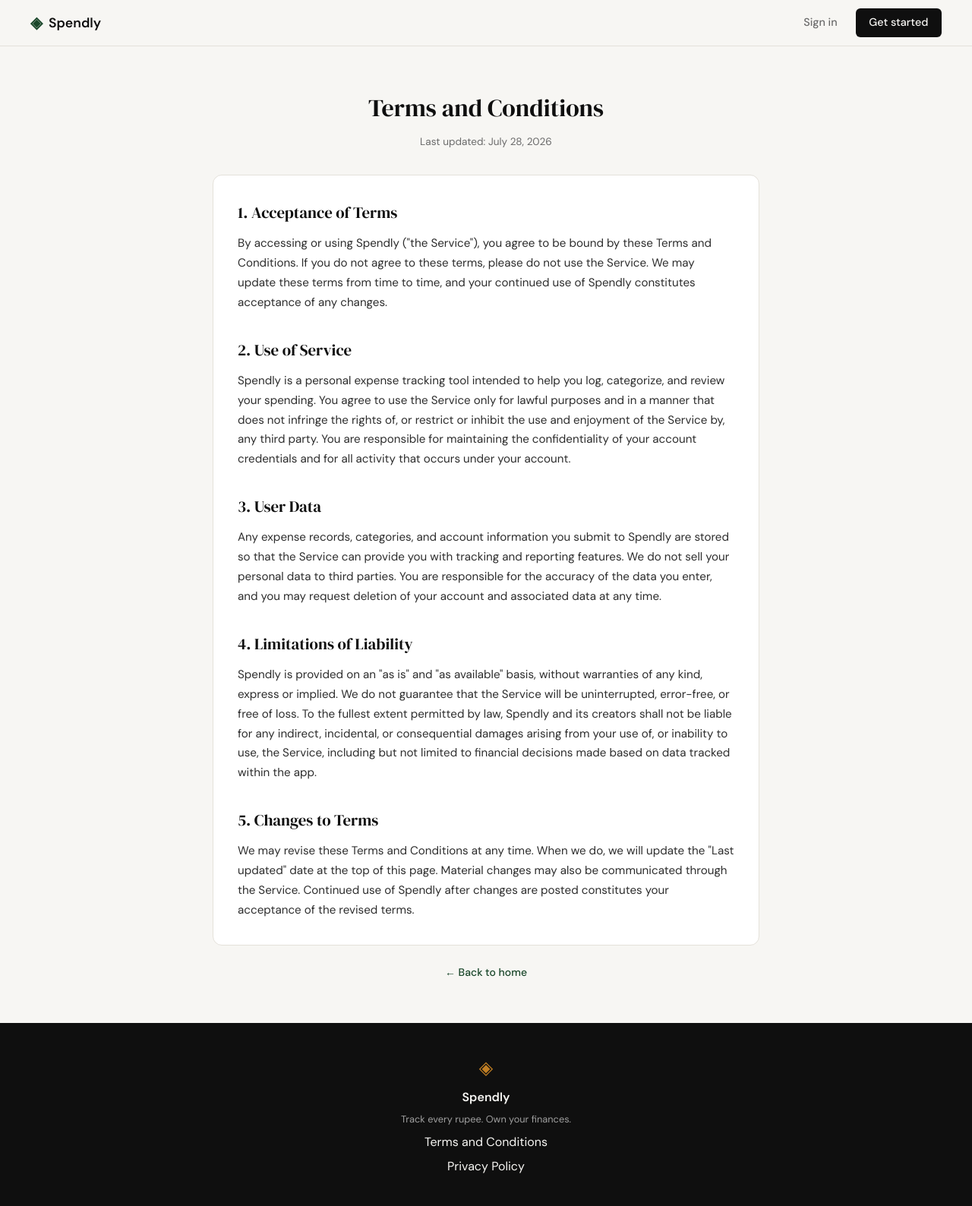
After one commit to tanveer-99/expense-tracker, a Flask app: page /terms in a window 1280 px wide. The commit adds this page. Shown: the whole page at 76% size. Run offline with Flask 3, Linux system fonts and the light colour scheme.

Commit message:
landing: add terms and conditions page and route

```diff
--- a/app.py
+++ b/app.py
@@ -20,6 +20,11 @@ def register():
 @app.route("/login")
 def login():
     return render_template("login.html")
+
+
+@app.route("/terms")
+def terms():
+    return render_template("terms.html")
 
 
 # ------------------------------------------------------------------ #
--- a/static/css/style.css
+++ b/static/css/style.css
@@ -508,6 +508,76 @@ a { color: inherit; text-decoration: none; }
 }
 
 /* ------------------------------------------------------------------ */
+/* Legal pages                                                         */
+/* ------------------------------------------------------------------ */
+
+.legal {
+    min-height: calc(100vh - 60px - 100px);
+    padding: 3.5rem 2rem;
+}
+
+.legal-inner {
+    max-width: 720px;
+    margin: 0 auto;
+}
+
+.legal-header {
+    text-align: center;
+    margin-bottom: 2rem;
+}
+
+.legal-title {
+    font-family: var(--font-display);
+    font-size: 2rem;
+    font-weight: 400;
+    color: var(--ink);
+    margin-bottom: 0.5rem;
+}
+
+.legal-updated {
+    font-size: 0.85rem;
+    color: var(--ink-muted);
+}
+
+.legal-card {
+    background: var(--paper-card);
+    border: 1px solid var(--border);
+    border-radius: var(--radius-md);
+    padding: 2rem;
+    margin-bottom: 1.5rem;
+}
+
+.legal-body h2 {
+    font-family: var(--font-display);
+    font-weight: 400;
+    font-size: 1.3rem;
+    color: var(--ink);
+    margin: 2rem 0 0.75rem;
+}
+
+.legal-body h2:first-child {
+    margin-top: 0;
+}
+
+.legal-body p {
+    color: var(--ink-soft);
+    font-size: 0.95rem;
+    line-height: 1.7;
+}
+
+.legal-back {
+    text-align: center;
+    font-size: 0.875rem;
+}
+
+.legal-back a {
+    color: var(--accent);
+    font-weight: 500;
+}
+
+.legal-back a:hover { text-decoration: underline; }
+
+/* ------------------------------------------------------------------ */
 /* Responsive                                                          */
 /* ------------------------------------------------------------------ */
 
--- a/templates/base.html
+++ b/templates/base.html
@@ -34,7 +34,7 @@
             <span class="brand-icon">◈</span>
             <span class="footer-name">Spendly</span>
             <p class="footer-copy">Track every rupee. Own your finances.</p>
-            <a href="#">Terms and Conditions</a>
+            <a href="{{ url_for('terms') }}">Terms and Conditions</a>
             <a href="#">Privacy Policy</a>
         </div>
     </footer>
--- /dev/null
+++ b/templates/terms.html
@@ -0,0 +1,66 @@
+{% extends "base.html" %}
+
+{% block title %}Terms and Conditions — Spendly{% endblock %}
+
+{% block content %}
+
+<section class="legal">
+    <div class="legal-inner">
+        <div class="legal-header">
+            <h1 class="legal-title">Terms and Conditions</h1>
+            <p class="legal-updated">Last updated: July 28, 2026</p>
+        </div>
+
+        <div class="legal-card legal-body">
+            <h2>1. Acceptance of Terms</h2>
+            <p>
+                By accessing or using Spendly ("the Service"), you agree to be bound by these
+                Terms and Conditions. If you do not agree to these terms, please do not use
+                the Service. We may update these terms from time to time, and your continued
+                use of Spendly constitutes acceptance of any changes.
+            </p>
+
+            <h2>2. Use of Service</h2>
+            <p>
+                Spendly is a personal expense tracking tool intended to help you log, categorize,
+                and review your spending. You agree to use the Service only for lawful purposes
+                and in a manner that does not infringe the rights of, or restrict or inhibit the
+                use and enjoyment of the Service by, any third party. You are responsible for
+                maintaining the confidentiality of your account credentials and for all activity
+                that occurs under your account.
+            </p>
+
+            <h2>3. User Data</h2>
+            <p>
+                Any expense records, categories, and account information you submit to Spendly
+                are stored so that the Service can provide you with tracking and reporting
+                features. We do not sell your personal data to third parties. You are responsible
+                for the accuracy of the data you enter, and you may request deletion of your
+                account and associated data at any time.
+            </p>
+
+            <h2>4. Limitations of Liability</h2>
+            <p>
+                Spendly is provided on an "as is" and "as available" basis, without warranties
+                of any kind, express or implied. We do not guarantee that the Service will be
+                uninterrupted, error-free, or free of loss. To the fullest extent permitted by
+                law, Spendly and its creators shall not be liable for any indirect, incidental,
+                or consequential damages arising from your use of, or inability to use, the
+                Service, including but not limited to financial decisions made based on data
+                tracked within the app.
+            </p>
+
+            <h2>5. Changes to Terms</h2>
+            <p>
+                We may revise these Terms and Conditions at any time. When we do, we will update
+                the "Last updated" date at the top of this page. Material changes may also be
+                communicated through the Service. Continued use of Spendly after changes are
+                posted constitutes your acceptance of the revised terms.
+            </p>
+        </div>
+
+        <p class="legal-back"><a href="{{ url_for('landing') }}">&larr; Back to home</a></p>
+    </div>
+</section>
+
+{% endblock %}
```
